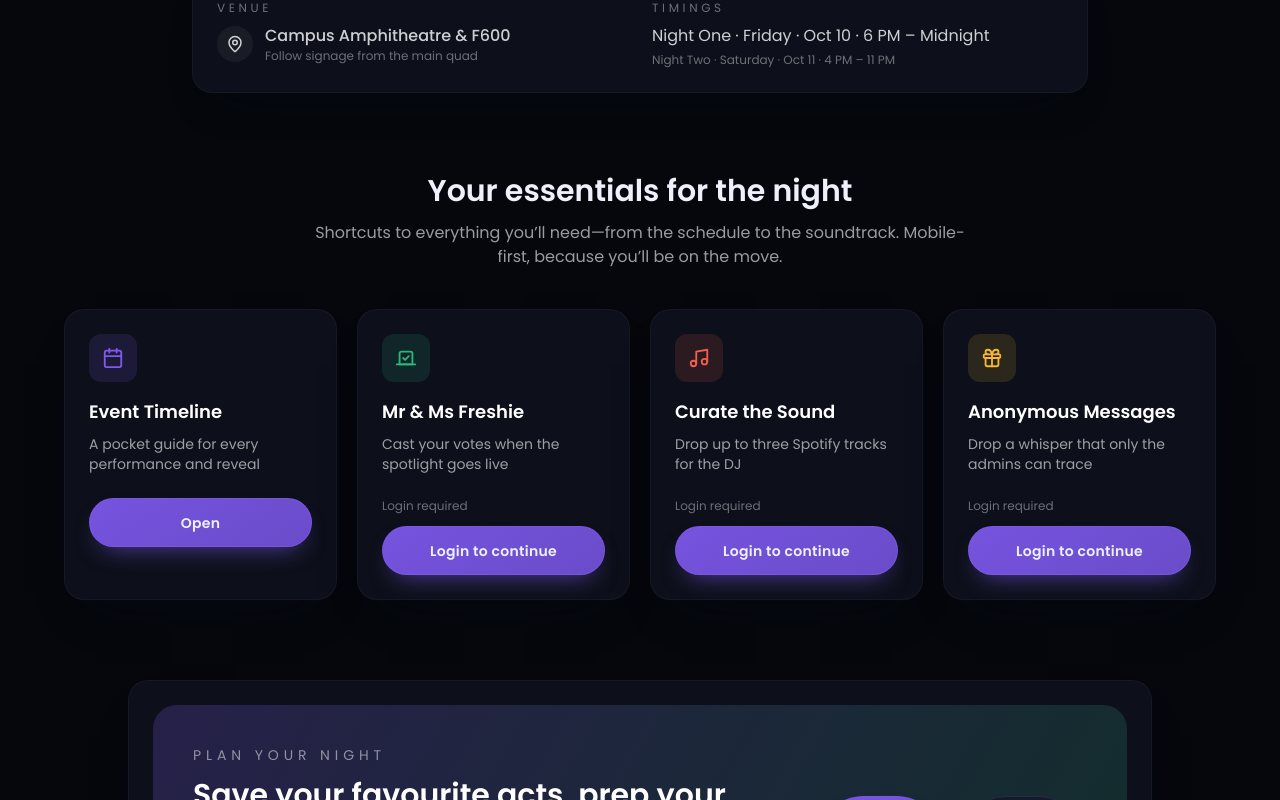
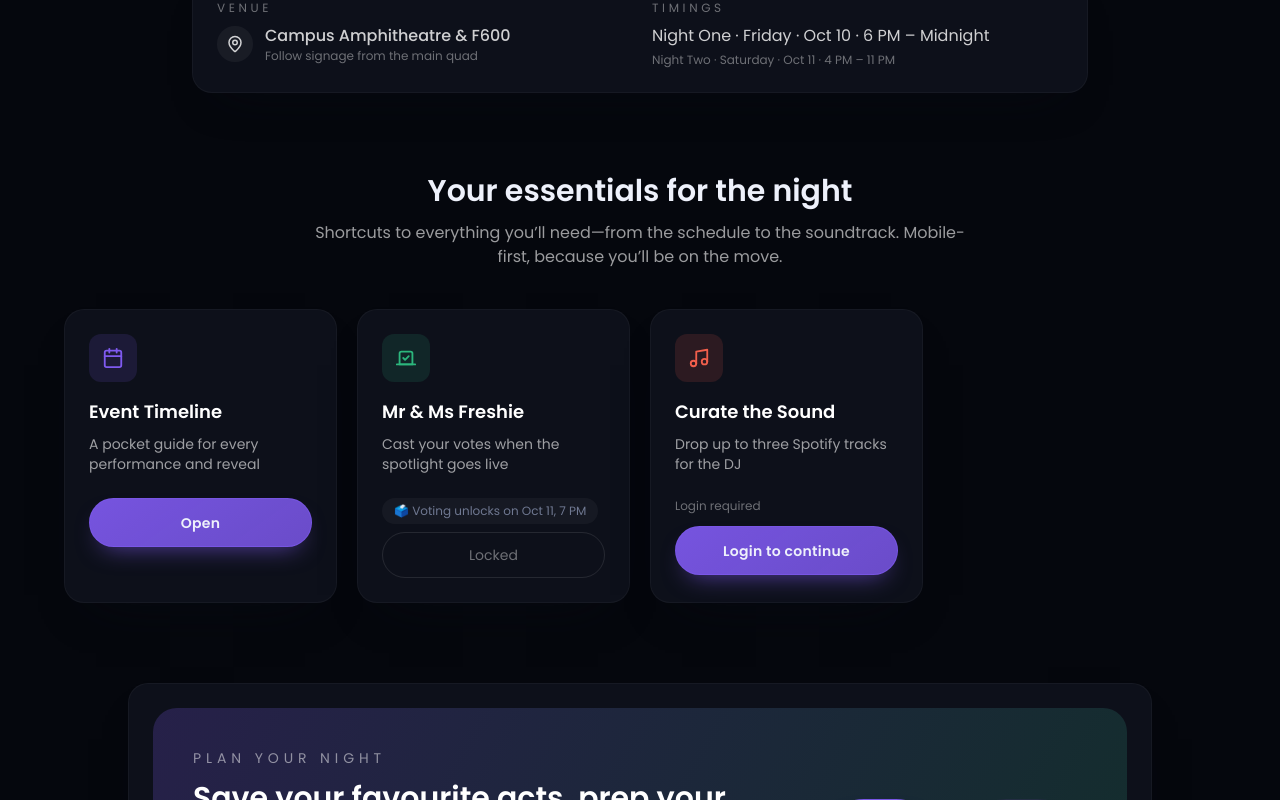
Before and after one commit to latakshsariyapatidar/freshers-frontend, a React (Vite) app: page / in a window 1280 px wide. Shown: the part 579-1379 px from the top of the page. Built offline with nearby package versions, Linux system fonts and the light colour scheme.

Commit message:
hidden the messaages again

```diff
--- a/src/App.jsx
+++ b/src/App.jsx
@@ -64,14 +64,15 @@ function App() {
                   </ProtectedRoute>
                 }
               />
-              <Route
+              {/* TODO: Temporarily hidden - will be enabled later */}
+              {/* <Route
                 path="/voting"
                 element={
                   <ProtectedRoute>
                     <Voting />
                   </ProtectedRoute>
                 }
-              />
+              /> */}
               <Route
                 path="/music"
                 element={
@@ -80,14 +81,14 @@ function App() {
                   </ProtectedRoute>
                 }
               />
-              <Route
+              {/* <Route
                 path="/messages"
                 element={
                   <ProtectedRoute>
                     <AnonymousMessages />
                   </ProtectedRoute>
                 }
-              />
+              /> */}
               <Route path="/schedule" element={<Schedule />} />
             </Routes>
           </main>
--- a/src/pages/Dashboard.jsx
+++ b/src/pages/Dashboard.jsx
@@ -3,9 +3,23 @@
  *
  * This component shows the main dashboard after successful login/signup.
  * It displays user information and provides navigation to different features
- * like v          </div>
-
-          <div className="card flex flex-col gap-4">
+ * like v                   <div className="card flex flex-col gap-4">
+            <div className="flex items-center gap-3">
+              <div className="w-10 h-10 rounded-xl bg-white/10 flex items-center justify-center text-white/80">
+                <MessageCircle size={20} />
+              </div>
+              <div>
+                <h3 className="text-lg font-semibold text-white">Anonymous shoutouts</h3>
+                <p className="text-xs text-white/45">Coming soon</p>
+              </div>
+            </div>
+            <p className="text-sm text-white/65">
+              A secret messaging feature is being prepared. Stay tuned for the reveal!
+            </p>
+            <button disabled className="btn-secondary justify-center text-sm opacity-50 cursor-not-allowed">
+              Coming soon
+            </button>
+          </div>    <div className="card flex flex-col gap-4">
             <div className="flex items-center gap-3">
               <div className="w-10 h-10 rounded-xl bg-white/10 flex items-center justify-center text-white/80">
                 <MessageCircle size={20} />
@@ -204,15 +218,15 @@ const Dashboard = () => {
               </div>
               <div>
                 <h3 className="text-lg font-semibold text-white">Cast your vote</h3>
-                <p className="text-xs text-white/45">Voting is now open</p>
+                <p className="text-xs text-white/45">Opens when the event goes live</p>
               </div>
             </div>
             <p className="text-sm text-white/65">
-              Place your votes for Mr & Ms Freshie. Results update in real time.
+              When the curtain lifts on Night Two, place your votes for Mr & Ms Freshie. Results update in real time here.
             </p>
-            <Link to="/voting" className="btn-secondary justify-center text-sm">
-              Cast my vote
-            </Link>
+            <button className="btn-secondary justify-center text-sm" disabled>
+              Voting opens Oct 11
+            </button>
           </div>
 
           <div className="card flex flex-col gap-4">
--- a/src/pages/Home.jsx
+++ b/src/pages/Home.jsx
@@ -20,9 +20,11 @@ const Home = () => {
       icon: Vote,
       title: 'Mr & Ms Freshie',
       description: 'Cast your votes when the spotlight goes live',
-      link: '/voting',
+      link: '',
       accent: '#2cb67d',
-      protected: true
+      protected: true,
+      comingSoon: true,
+      comingSoonText: 'Voting unlocks on Oct 11, 7 PM'
     },
     {
       icon: Music,
@@ -30,14 +32,6 @@ const Home = () => {
       description: 'Drop up to three Spotify tracks for the DJ',
       link: '/music',
       accent: '#f25f4c',
-      protected: true
-    },
-    {
-      icon: Gift,
-      title: 'Anonymous Messages',
-      description: 'Drop a whisper that only the admins can trace',
-      link: '/messages',
-      accent: '#f7b731',
       protected: true
     }
   ];
```
